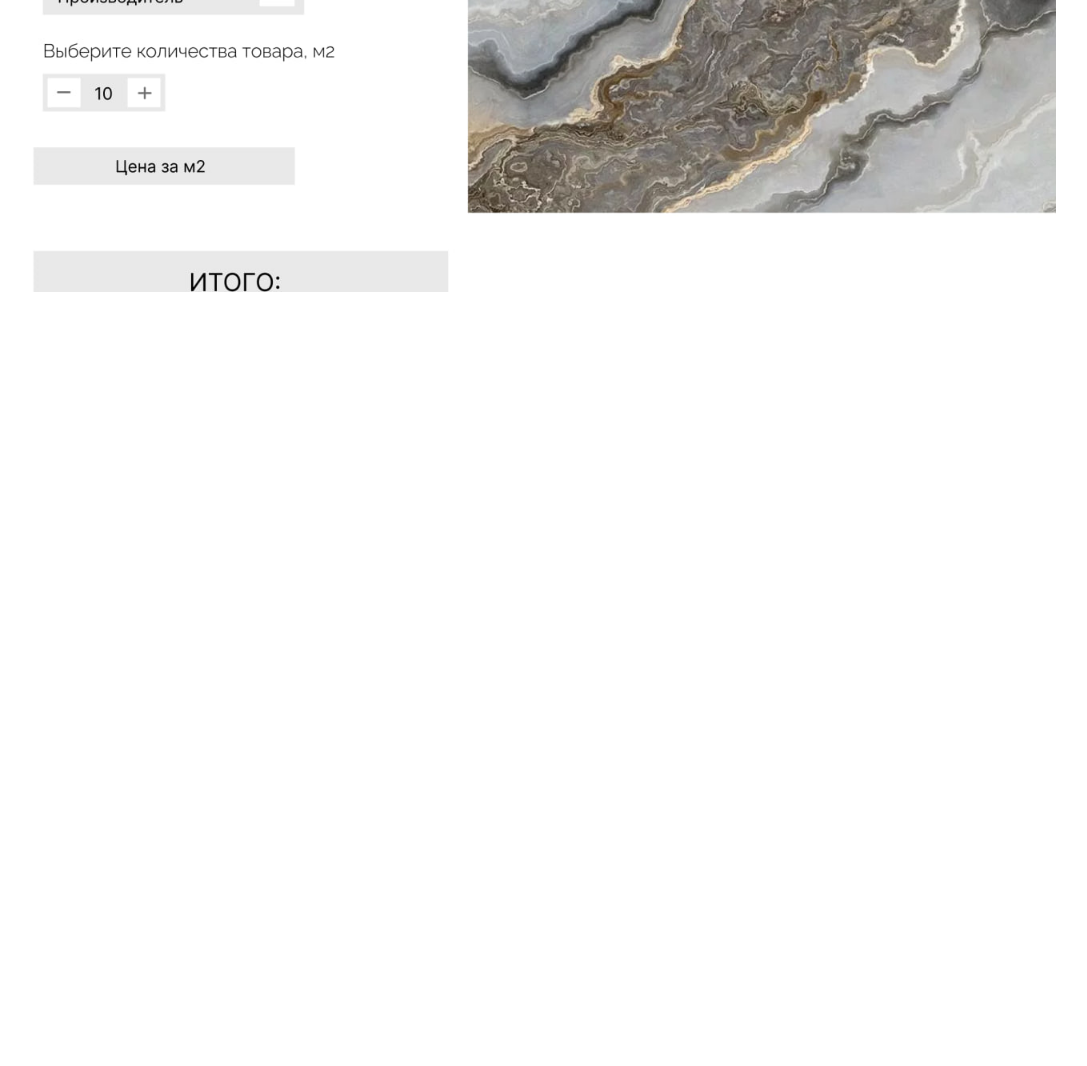
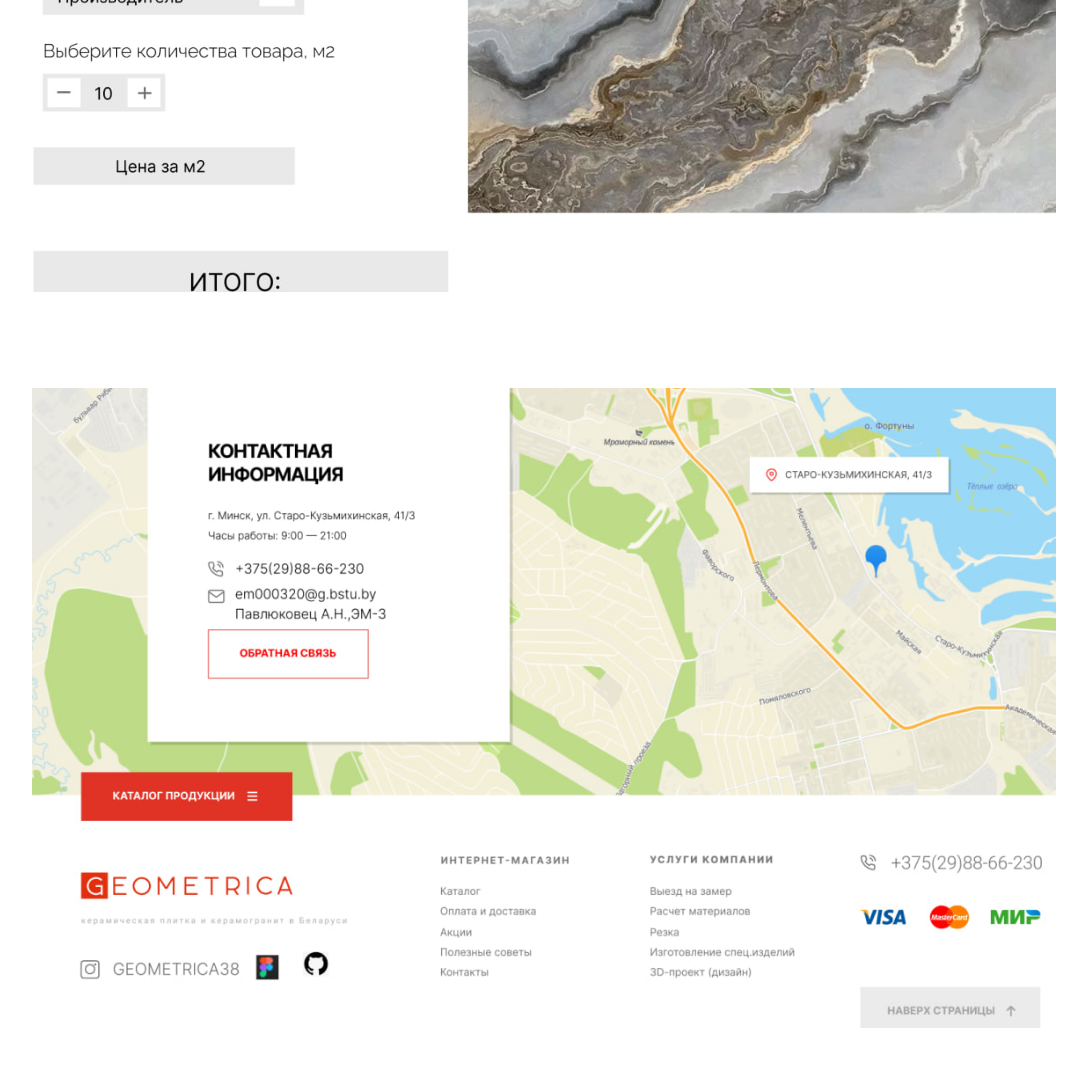
Before and after one commit to NewUserrrrrrrrrr/BSTU-plitka, a plain HTML site: page calc.html in a window 1280 px wide. Shown: the part 516-1582 px from the top of the page, without its empty margins (104-1191 px from the left). Before the commit the page ends 816 px from the top, so only its background shows below. Drawn offline with nearby package versions, Linux system fonts and the light colour scheme.

Commit message:
feat: add info into calculator-page

```diff
--- a/calc.html
+++ b/calc.html
@@ -31,5 +31,11 @@
         <span class="header_calc">Расчет стоимости</span>
         </div>
     </div>
+    <div class="sixth_page">
+        <div class="base_layer_6">
+            <div class="backgr_image_6">
+            </div>
+        </div>
+    </div>
     </body>
 </html>
```
